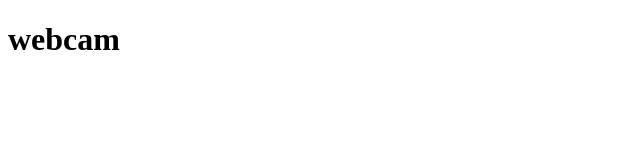
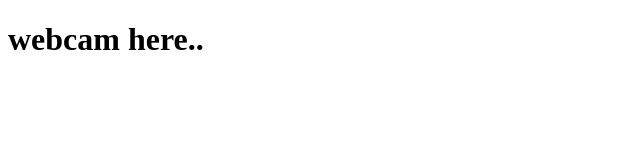
Before and after one commit to tioung/webcam, a plain HTML site: page index.html in a window 1280 px wide. Shown: the whole page, without its empty margins (0-640 px from the left). Drawn offline with Linux system fonts and the light colour scheme.

Commit message:
2nd commit

```diff
--- a/index.html
+++ b/index.html
@@ -7,7 +7,7 @@
     <title>webcam</title>
 </head>
 <body>
-    <h1>webcam</h1>
+    <h1>webcam here..</h1>
 
 </body>
 </html>
```
